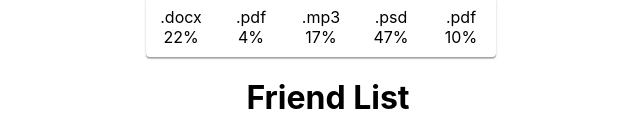
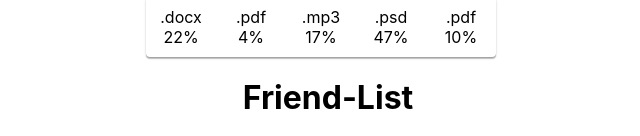
Before and after one commit to AlexanderKholodnyak/goit-react-hw-01-components, a React (Create React App) app: page / in a window 1280 px wide. Shown: the part 664-800 px from the top of the page, without its empty margins (312-952 px from the left). Built offline with nearby package versions, Linux system fonts and the light colour scheme.

Commit message:
Update App.js

```diff
--- a/src/App.js
+++ b/src/App.js
@@ -26,7 +26,7 @@ function App() {
         <Statistics statistics={statisticalData} />
       </div>
       <div>
-        <h1>Friend List</h1>
+        <h1>Friend-List</h1>
         <FriendList friends={friends} />
       </div>
       <h1>Transactions</h1>
```
